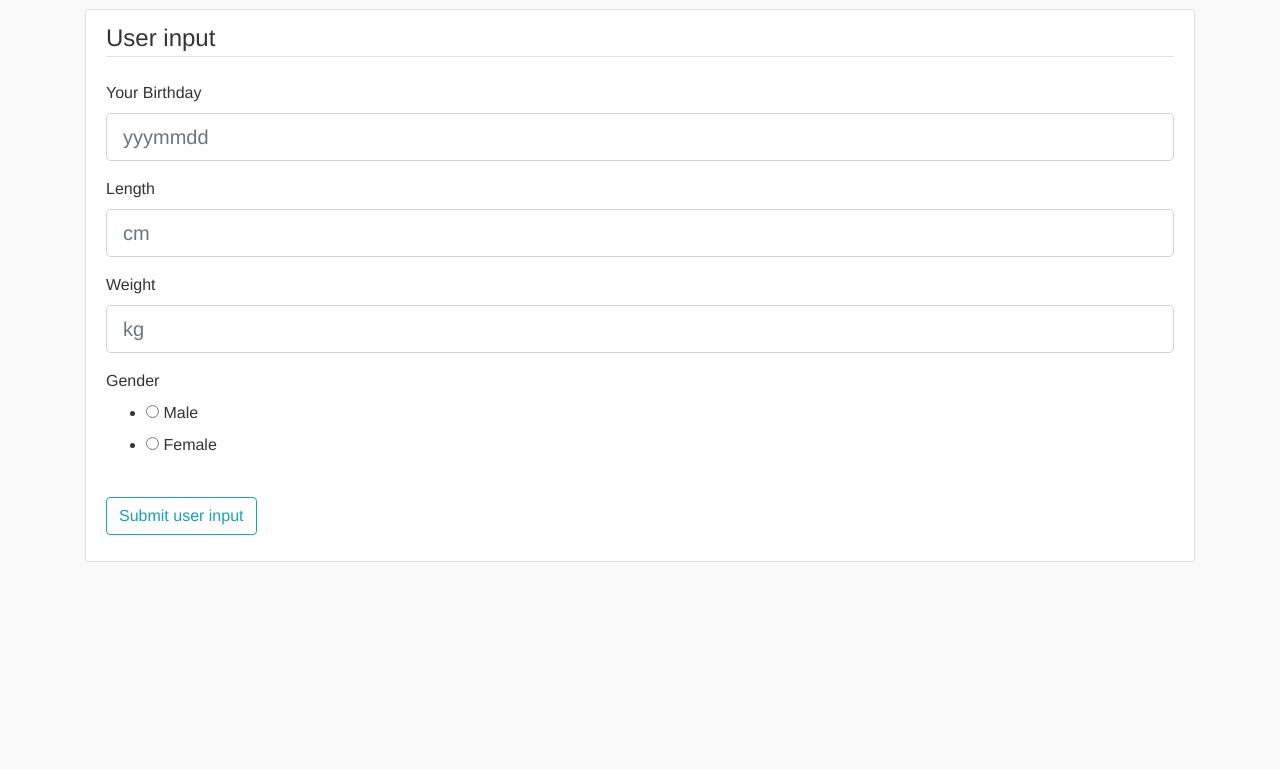
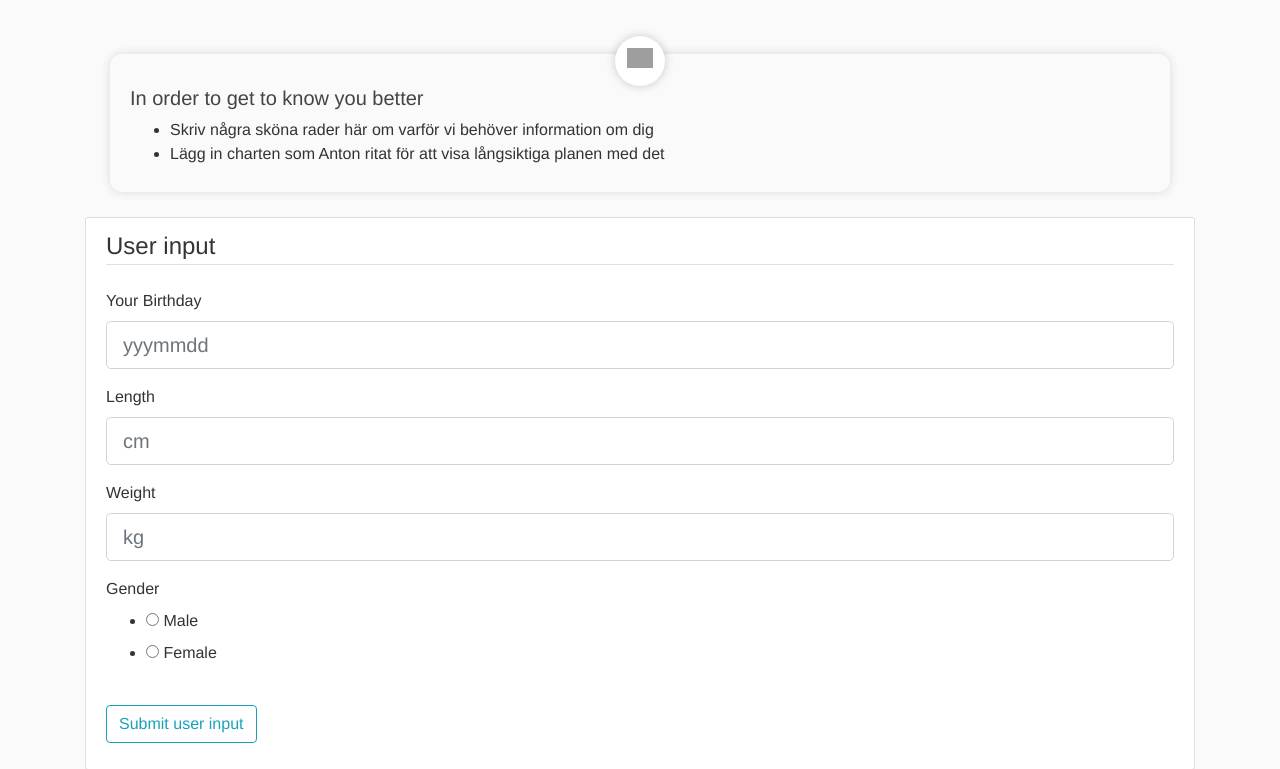
Before and after one commit to Netty2/racefox, a Flask app: page /userinput in a window 1280 px wide. Shown: the part 71-840 px from the top of the page. Before the commit the page ends 633 px from the top, so only its background shows below. Run offline with Flask 2, Linux system fonts and the light colour scheme; data comes from the database, SQL or seed files in the repository; some libraries are stand-ins or nearby versions; grey boxes are pictures that could not be loaded.

```diff
--- a/app/static/main.css
+++ b/app/static/main.css
@@ -154,6 +154,7 @@ a.article-title:hover {
 }
 
 #selected-cluster {
+    color: white;
     border: 2px solid #ef7e2d;
     border-radius: 4px;
     width: 50%;
--- a/app/templates/userinputpage.html
+++ b/app/templates/userinputpage.html
@@ -1,5 +1,13 @@
 {% extends "layout.html" %}
 {% block content %}
+	<div class="coach">
+		<div class="coach_img"><img src="{{ url_for('static', filename='analysis.png') }}" alt=""></div>
+		<h5 class="coach-title">In order to get to know you better</h5>
+		<ul>
+			<li>Skriv några sköna rader här om varför vi behöver information om dig</li>
+			<li>Lägg in charten som Anton ritat för att visa långsiktiga planen med det</li>
+		</ul>
+	</div>
 	<div class="content-section">
 		<form method="POST" action="">
 			{{ form.hidden_tag() }}
```
